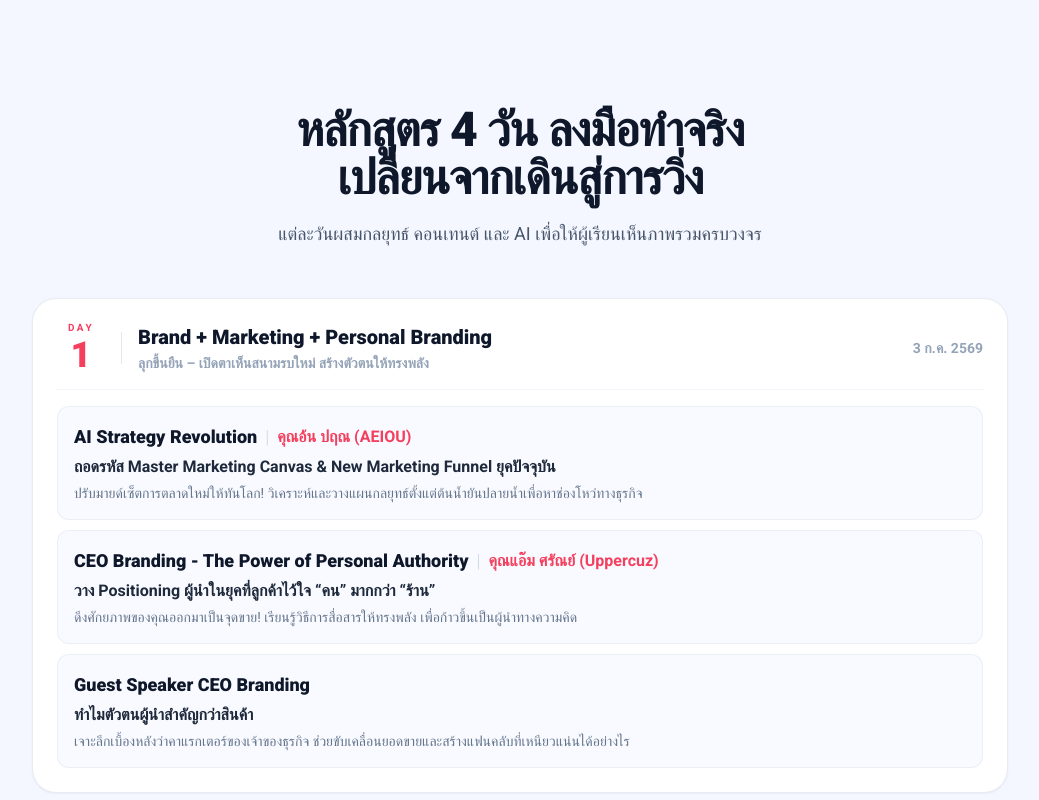
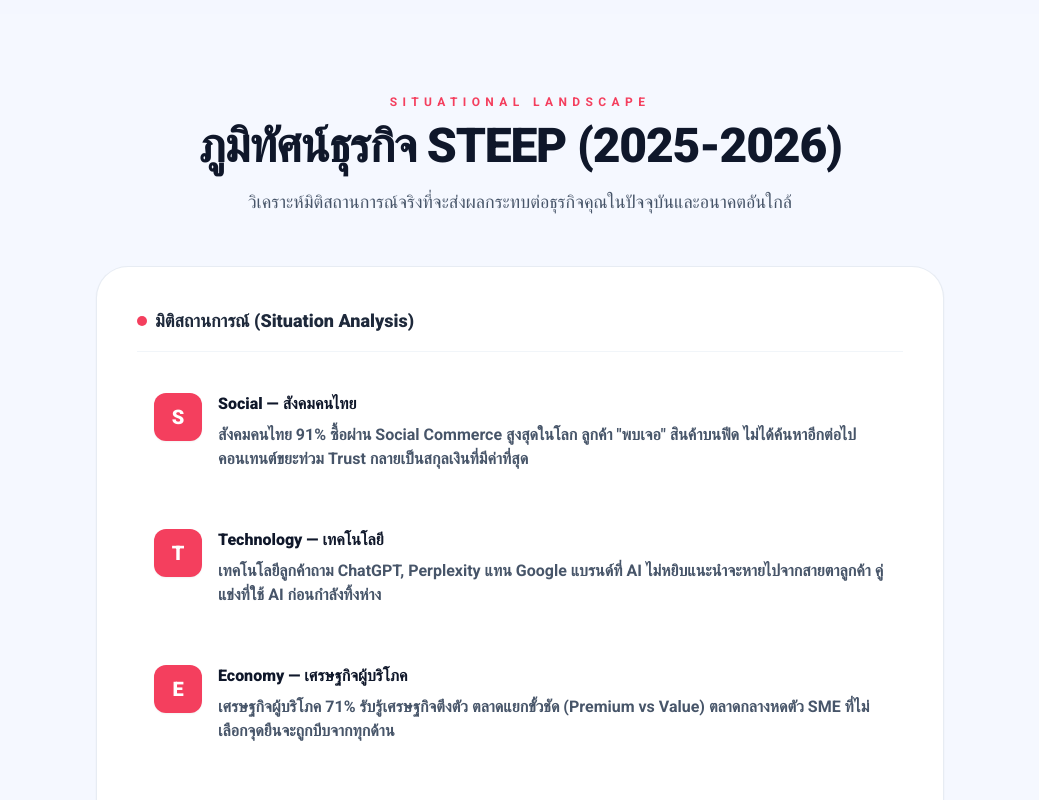
Before and after one commit to poohphurit/RunProject, a React (Vite) app: page / in a window 1280 px wide. Shown: the part 4080-4880 px from the top of the page, without its empty margins (120-1159 px from the left). Built offline with nearby package versions, Linux system fonts and the light colour scheme; the HTML template or start-up script is replaced by a standard one; a web font is replaced by a local one.

Commit message:
feat: add STEEP Landscape section with light background design

```diff
--- a/src/App.jsx
+++ b/src/App.jsx
@@ -731,6 +731,81 @@ export default function App() {
         </div>
       </section>
 
+      {/* STEEP Landscape Section */}
+      <section id="steep" className="py-20 border-b border-slate-200/50 bg-[#f4f7ff]/30">
+        <SectionTitle
+          eyebrow="SITUATIONAL LANDSCAPE"
+          title="ภูมิทัศน์ธุรกิจ STEEP (2025-2026)"
+          subtitle="วิเคราะห์มิติสถานการณ์จริงที่จะส่งผลกระทบต่อธุรกิจคุณในปัจจุบันและอนาคตอันใกล้"
+        />
+
+        <div className="mx-auto mt-12 max-w-4xl px-6 space-y-6">
+          {/* STEEP Cards Container */}
+          <div className="rounded-[2rem] border border-slate-200/80 bg-white p-6 md:p-10 shadow-sm space-y-6">
+            <h4 className="text-lg font-black text-slate-800 border-b border-slate-100 pb-4 mb-4 flex items-center gap-2">
+              <span className="w-2.5 h-2.5 rounded-full bg-rose-500" />
+              มิติสถานการณ์ (Situation Analysis)
+            </h4>
+
+            <div className="space-y-6">
+              {[
+                {
+                  letter: 'S',
+                  title: 'Social — สังคมคนไทย',
+                  desc: 'สังคมคนไทย 91% ซื้อผ่าน Social Commerce สูงสุดในโลก ลูกค้า "พบเจอ" สินค้าบนฟีด ไม่ได้ค้นหาอีกต่อไป คอนเทนต์ขยะท่วม Trust กลายเป็นสกุลเงินที่มีค่าที่สุด',
+                  color: 'bg-rose-500 text-white',
+                },
+                {
+                  letter: 'T',
+                  title: 'Technology — เทคโนโลยี',
+                  desc: 'เทคโนโลยีลูกค้าถาม ChatGPT, Perplexity แทน Google แบรนด์ที่ AI ไม่หยิบแนะนำจะหายไปจากสายตาลูกค้า คู่แข่งที่ใช้ AI ก่อนกำลังทิ้งห่าง',
+                  color: 'bg-rose-500 text-white',
+                },
+                {
+                  letter: 'E',
+                  title: 'Economy — เศรษฐกิจผู้บริโภค',
+                  desc: 'เศรษฐกิจผู้บริโภค 71% รับรู้เศรษฐกิจตึงตัว ตลาดแยกขั้วชัด (Premium vs Value) ตลาดกลางหดตัว SME ที่ไม่เลือกจุดยืนจะถูกบีบจากทุกด้าน',
+                  color: 'bg-rose-500 text-white',
+                },
+                {
+                  letter: 'E',
+                  title: 'Environment — สิ่งแวดล้อม',
+                  desc: 'สิ่งแวดล้อมสินค้าจีนถูกกว่า 3-5 เท่า เข้าถึงคนไทยตรงผ่าน TikTok Shop, Shopee ไม่ผ่านคนกลาง ความขัดแย้งในภูมิภาคกัดเซาะห่วงโซ่อุปทาน',
+                  color: 'bg-rose-500 text-white',
+                },
+                {
+                  letter: 'P',
+                  title: 'Politics — การเมือง',
+                  desc: 'การเมืองการเมืองในประเทศผันผวน จุดยืนใหม่สหรัฐฯ สงครามเพื่อนบ้าน นโยบายการค้าเปลี่ยนตลอด ส่งผลต่อต้นทุน โอกาส ความมั่นใจลงทุน',
+                  color: 'bg-rose-500 text-white',
+                },
+              ].map((item, idx) => (
+                <div key={idx} className="flex gap-4 items-start p-4 rounded-2xl transition duration-300 hover:bg-slate-50 border border-transparent hover:border-slate-100">
+                  <div className={`flex h-12 w-12 shrink-0 items-center justify-center rounded-xl font-black text-xl shadow-sm ${item.color}`}>
+                    {item.letter}
+                  </div>
+                  <div>
+                    <h5 className="font-extrabold text-slate-900 text-base leading-snug">{item.title}</h5>
+                    <p className="text-slate-600 font-bold text-sm sm:text-base mt-2 leading-relaxed">{item.desc}</p>
+                  </div>
+                </div>
+              ))}
+            </div>
+          </div>
+
+          {/* Red Banner underneath */}
+          <div className="rounded-[2rem] bg-gradient-to-r from-rose-600 to-rose-500 p-8 text-white shadow-md shadow-rose-200/50 text-center relative overflow-hidden">
+            <div className="absolute -top-12 -right-12 w-32 h-32 bg-white/10 rounded-full blur-2xl" />
+            <p className="text-base sm:text-lg font-black tracking-wide leading-relaxed">
+              ผู้ประกอบการที่ยังยึดวิธีเดิม ไม่ได้แค่เดินช้า — <span className="underline decoration-wavy decoration-rose-300">กำลังถอยหลังโดยไม่รู้ตัว</span>
+            </p>
+            <p className="mt-4 text-sm sm:text-base font-bold text-rose-50 leading-relaxed max-w-2xl mx-auto">
+              R.U.N. ออกแบบมาให้ลุกขึ้นวิ่ง — ปลดล็อกรายได้ใหม่ มอบท่าไม้ตายใช้ได้ทันที สร้างผลลัพธ์จับต้องได้ตั้งแต่วันแรกที่กลับไปทำงาน
+            </p>
+          </div>
+        </div>
+      </section>
+
       <section id="syllabus" className="py-20">
         <SectionTitle
           title={
```
